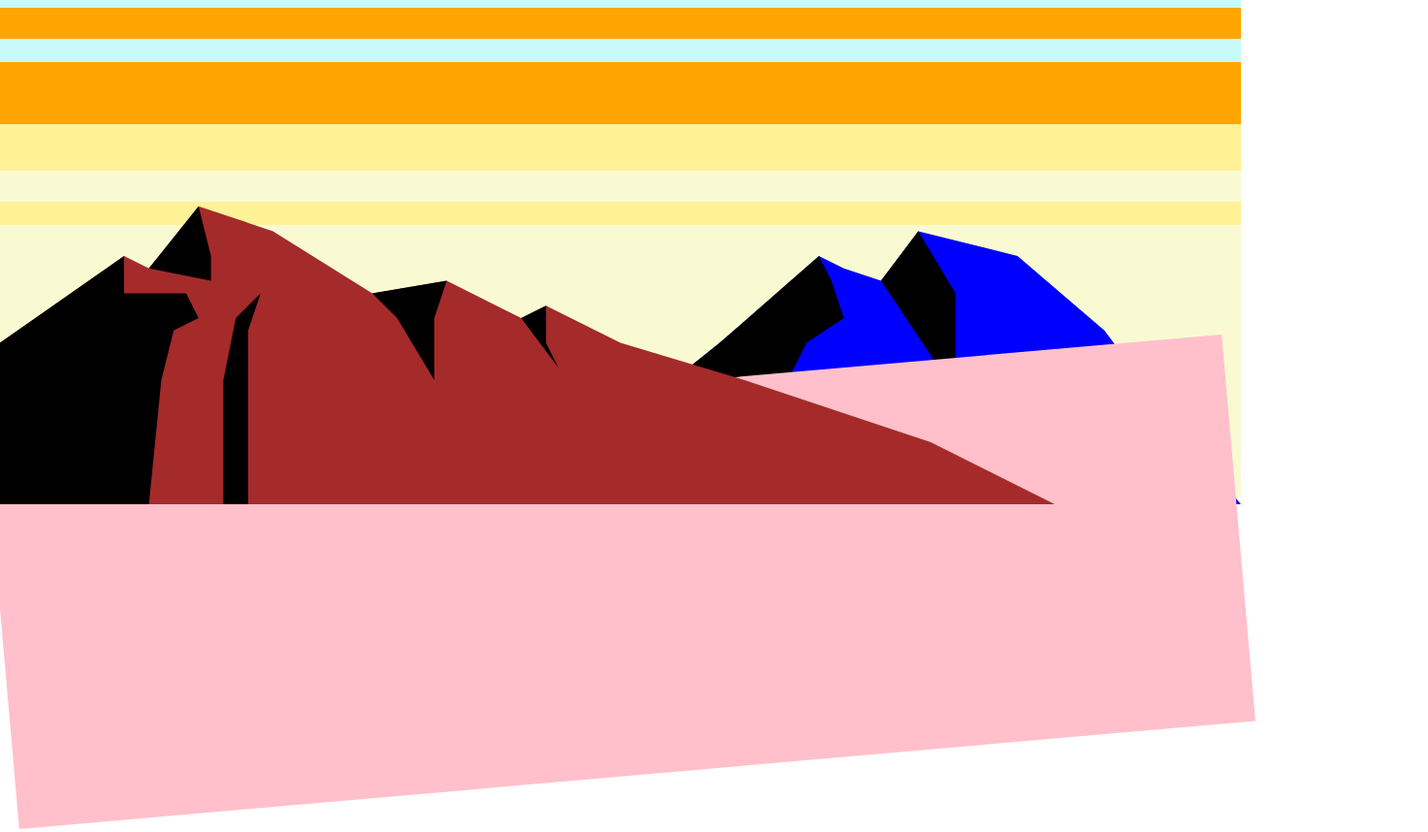
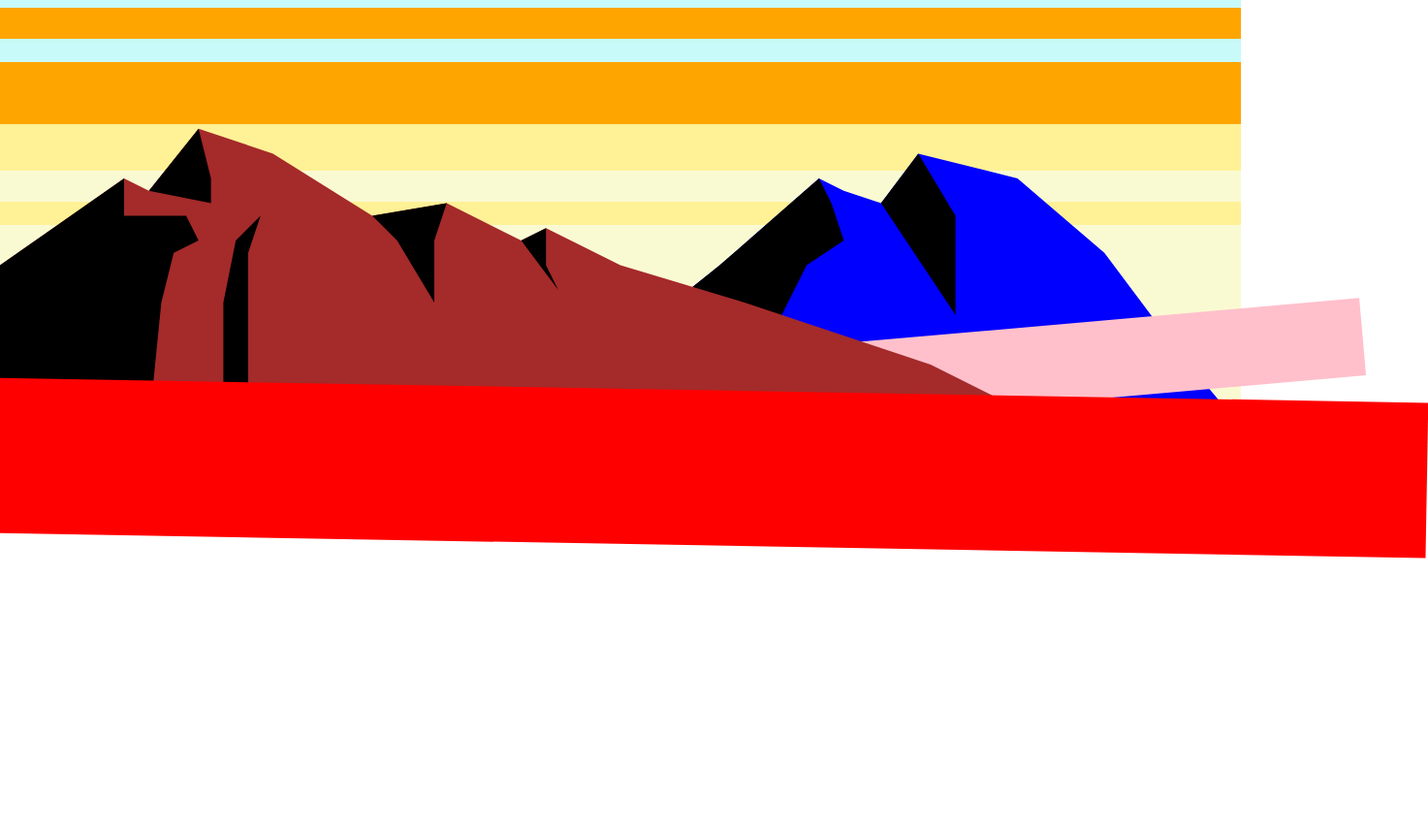
Before and after one commit to MyNameIsSpencer/landscape1, a plain HTML site: page index.html in a window 1280 px wide. Shown: the part 280-1138 px from the top of the page at 97% size, 1473 px wide, since content can reach past the window. Drawn offline with nearby package versions, Linux system fonts and the light colour scheme.

Commit message:
hills follow with mountains

```diff
--- a/index.html
+++ b/index.html
@@ -29,14 +29,14 @@
   <div class="practer"></div>
   <div class="practer"></div>
   <div class="practer"></div>
-  <div class="practer"></div>
-  <div class="practer"></div>
 </div>
 
 
 
 <section id="splash-bottom">
   <div class="mountain-set bg-mountain-margin-left">
+
+    <!-- background hill -->
     <svg preserveAspectRatio="none" viewBox="0 0 100 100" class="mountain-far" preserveAspectRatio="none">
       <polyline class="mountain-line" fill="blue"
        points="43 25, 43 16, 48 12, 56 5, 58 6, 61 7, 64 3, 72 5, 79 11, 85 19, 90 25" />
@@ -45,11 +45,14 @@
       <polyline class="mountain-line" fill="black"
        points="61 7, 64 3, 67 8, 67 16, 63 10" />
     </svg>
+
+    <!-- hill in front of background hill -->
+    <div class="hill1"></div>
+
   </div>
 
-  <div class="hill">
 
-  </div>
+
 
 
   <div class="mountain-set">
@@ -67,11 +70,11 @@
       <polyline class="mountain-line" fill="black"
         points="42 10, 44 9, 44 12, 45 14, 42 10" />
     </svg>
+
+    <div class="hill2"></div>
+
   </div>
 
-  <div class="hill2-container">
-    <div class="hill2"></div>
-  </div>
 
 
 </section>
--- a/mountains.css
+++ b/mountains.css
@@ -1,10 +1,9 @@
 #splash-bottom {
-
 }
 
 .mountain-set {
   /* background-color: red; */
-  margin-top: 60vh;
+  margin-top: 50vh;
   position: absolute;
   top: 0vh;
   width: 100%;
@@ -19,13 +18,23 @@
 
 
 
-.hill {
+.hill1 {
+  top: 19vw;
   position: absolute;
-  top: 85vh;
-  width: 100%;
-  height: 50vh;
+  width: 100vw;
+  height: 10vh;
   background-color: pink;
   transform: rotate(-5deg);
+}
+
+.hill2 {
+  position: absolute;
+  top: 22vw;
+  left: -5vw;
+  width: 120vw;
+  height: 20vh;
+  background-color: red;
+  transform: rotate(1deg);
 }
 
 
```
